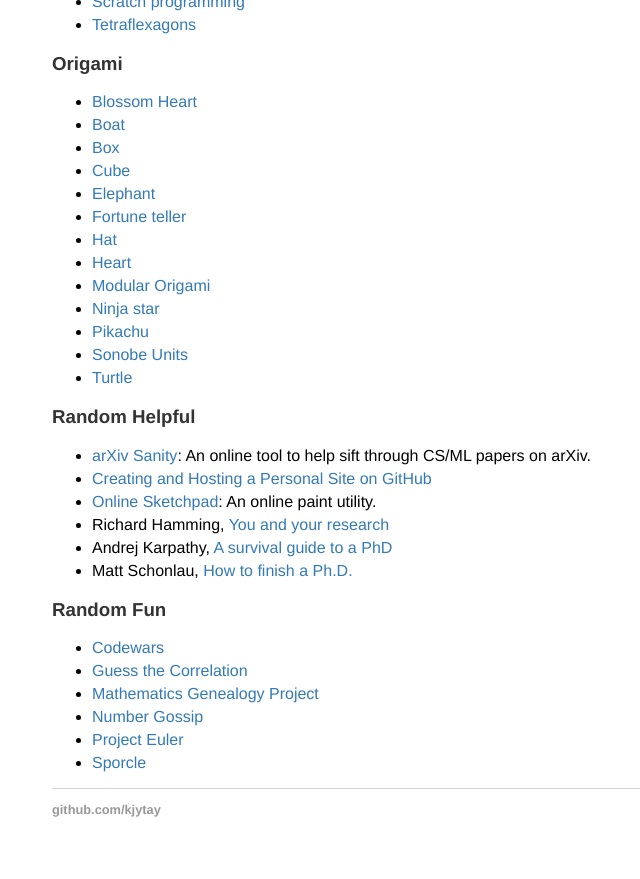
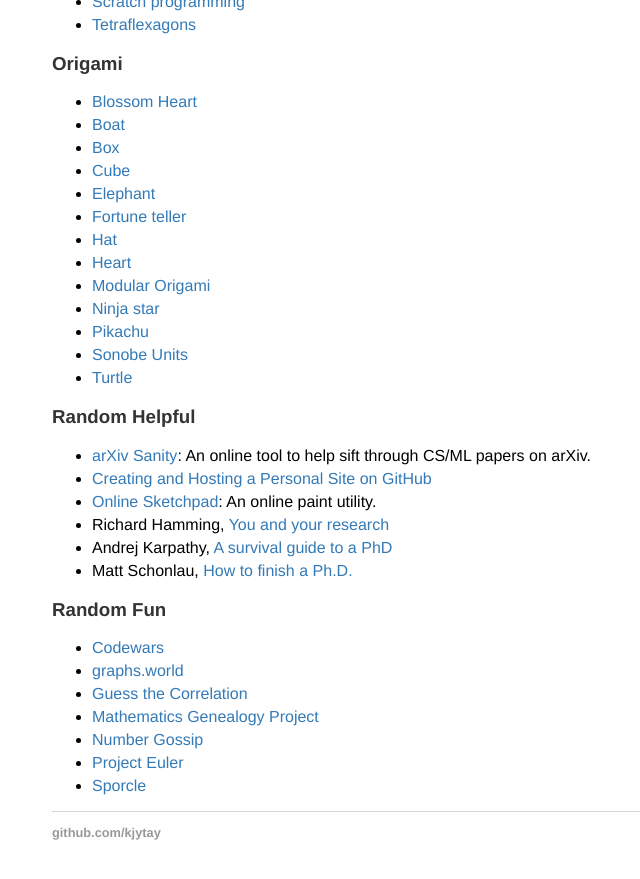
Before and after one commit to kjytay/kjytay.github.io, a Jekyll site: the page built from links/index.html, in a window 1280 px wide and 900 px high, scrolled down 886 px. Shown: the top 879 px of the window, without its empty margins (76-716 px from the left). Built offline with Jekyll 4.4.1, drawn with Linux system fonts in a browser that asks for light colours.

Commit message:
Add link to graphs.world.

```diff
--- a/links/index.html
+++ b/links/index.html
@@ -72,6 +72,7 @@
 <h3>Random Fun</h3>
 <ul>
   <li><a target="_blank" href="https://www.codewars.com/">Codewars</a></li>
+  <li><a target="_blank" href="https://www.graphs.world/">graphs.world</a></li>
   <li><a target="_blank" href="http://guessthecorrelation.com/">Guess the Correlation</a></li>
   <li><a target="_blank" href="http://www.genealogy.ams.org/">Mathematics Genealogy Project</a></li>
   <li><a target="_blank" href="http://numbergossip.com/">Number Gossip</a></li>
```
